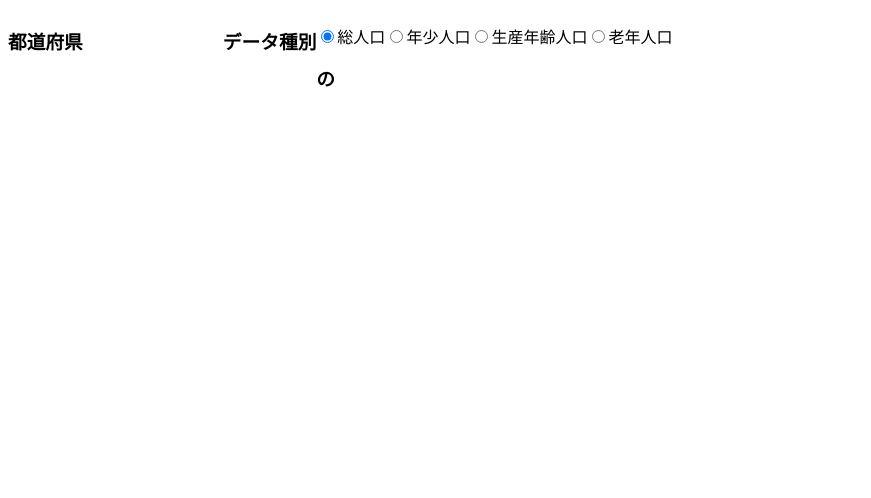
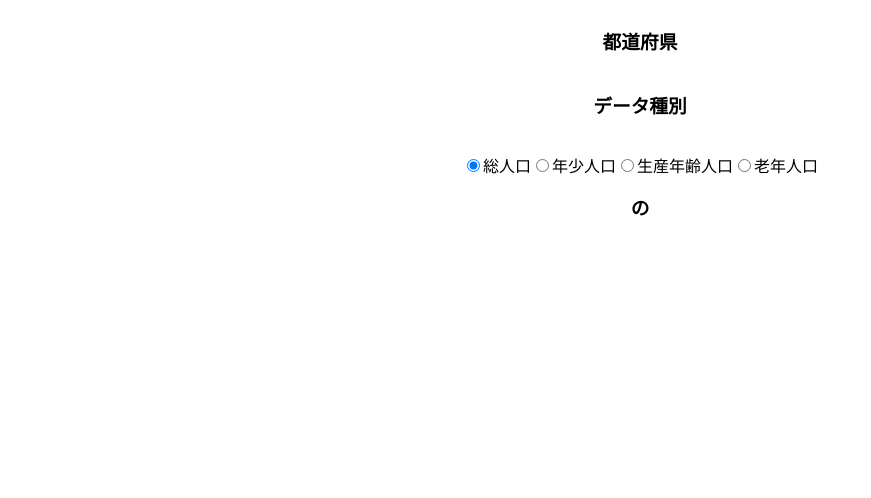
Before and after one commit to ebi0510/RESAS-API, a plain HTML site: page index.html in a window 1280 px wide. Shown: the whole page, without its empty margins (0-871 px from the left). Drawn offline with nearby package versions, Linux system fonts and the light colour scheme; no server answers.

Commit message:
レイアウト変更

```diff
--- a/index.css
+++ b/index.css
@@ -1,23 +1,28 @@
-html,body{
+/* html,body{
     height: 100%;
-    line-height: normal;
-}
+    width: 100%;
+} */
 
 main{
     display: flex;
-    height: auto;
-    width: auto;
+    flex-direction: column;
+    align-items: center;
 }
 
 .form{
-    width: 140px;
-}
-
-.graph_data{
-    display: block;
-    width: 100% - 140px;
+    width: 500px;
 }
 
 .btn1{
     display: inline-flex;
 }
+
+.graph_data{
+    display: flex;
+    flex-direction: column;
+    align-items: center;
+}
+
+.graph{
+    text-align: center;
+}
```
